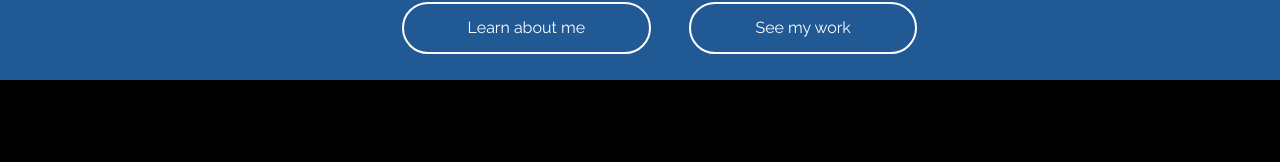
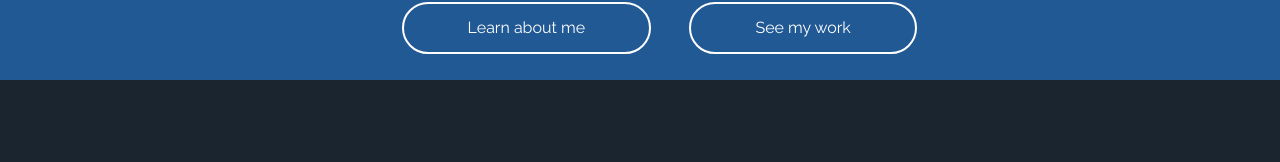
Before and after one commit to colbyhill21/PersonalWebsite, an Angular app: page / in a window 1280 px wide. Shown: the part 921-1083 px from the top of the page. Built offline with nearby package versions, Linux system fonts and the light colour scheme.

Commit message:
Updated the website background color to match the header and I changed the footer to match also. This creates a much nicer feel when navigating the page

```diff
--- a/src/app/app.component.css
+++ b/src/app/app.component.css
@@ -4,7 +4,7 @@
 }
 
 .footer-row {
-    background-color: black;
+    background-color: #1a252f;
     width: 100vw;
     height: 10vmin;
 }
--- a/src/app/app.component.html
+++ b/src/app/app.component.html
@@ -43,6 +43,6 @@
 		<a class="linkedin-icon" href="https://github.com/colbyhill21"> <span class="mdi mdi-github-box"></span> </a>
 	</div>
 </div>
-<div class="row" style="text-align: center; color: white; padding: 0; margin: 0; background-color: black; width: 100vw;">
+<div class="row" style="text-align: center; color: white; padding: 0; margin: 0; background-color: #1a252f; width: 100vw;">
 	Colby Hill &copy;2019
 </div>
--- a/src/index.html
+++ b/src/index.html
@@ -12,7 +12,7 @@
   <meta http-equiv="expires" content="0">
   <link rel="icon" type="image/x-icon" href="favicon.ico">
 </head>
-<body style="padding: 0; margin: 0">
+<body style="padding: 0; margin: 0; background-color: #1a252f;">
   <app-root></app-root>
 </body>
 </html>
```
